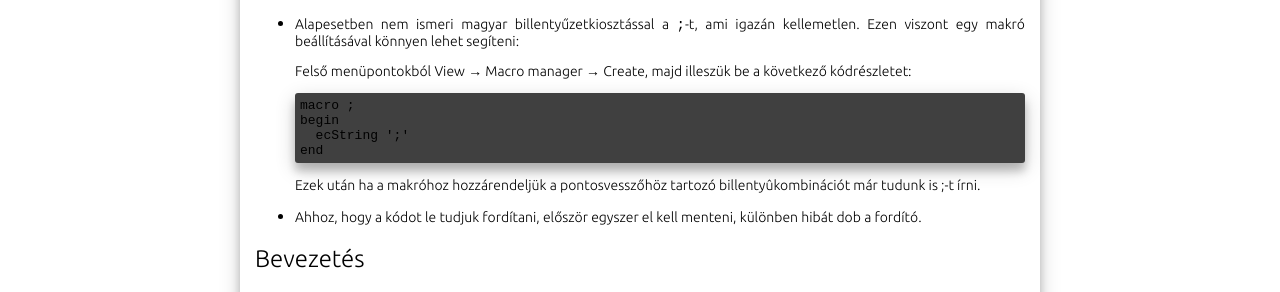
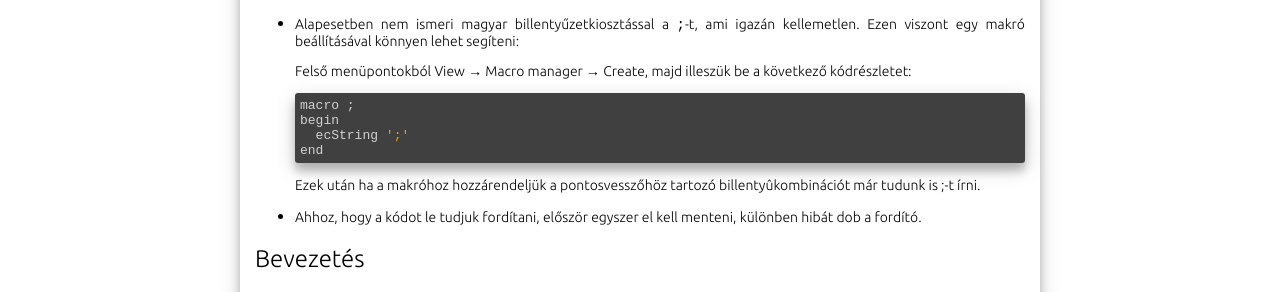
Before and after one commit to legokor/legokor.hu, a Jekyll site: the page built from tanfolyam/programozas-1.md, in a window 1280 px wide and 900 px high. Shown: the part 274-566 px from the top of the window. Built offline with Jekyll 4.4.1, drawn with Linux system fonts in a browser that asks for light colours; our own code applies the rules of GitHub Pages for plain Markdown files.

Commit message:
Minor fixes in prog notes

````diff
--- a/tanfolyam/programozas-1.md
+++ b/tanfolyam/programozas-1.md
@@ -1,5 +1,5 @@
 ---
-title: LEGO Tanfolyam: Programozás 1
+title: "LEGO Tanfolyam: Programozás 1"
 layout: default
 ---
 
@@ -12,7 +12,7 @@
 - Alapesetben nem ismeri magyar billentyűzetkiosztással a `;`-t, ami igazán kellemetlen. Ezen viszont egy makró beállításával könnyen lehet segíteni:
 
   Felső menüpontokból View → Macro manager → Create, majd illeszük be a következő kódrészletet:
-  ```
+  ```c
   macro ;
   begin
     ecString ';'
````
Also changed, not shown: tanfolyam/programozas-2.md (+2 -2 lines).
